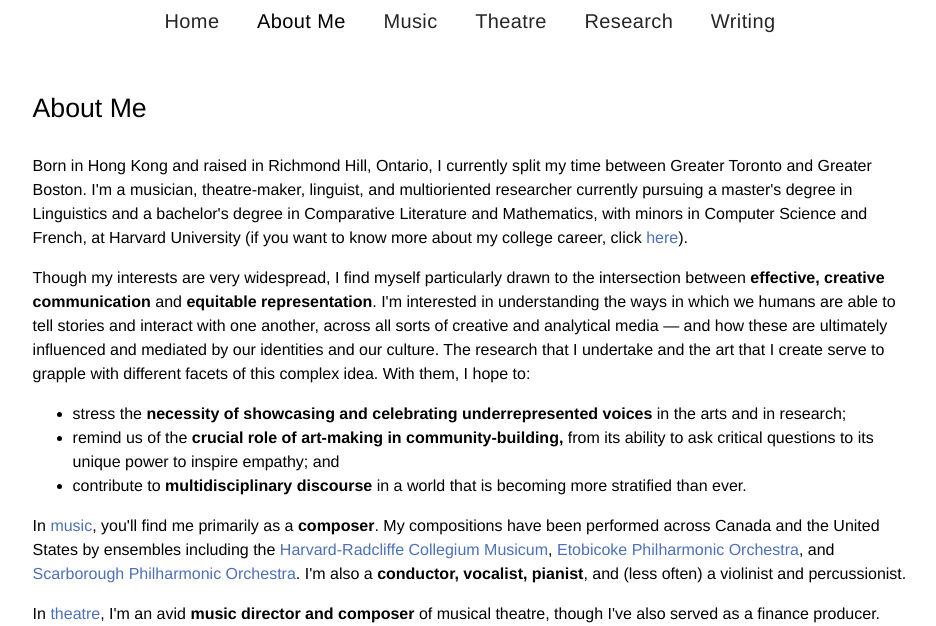
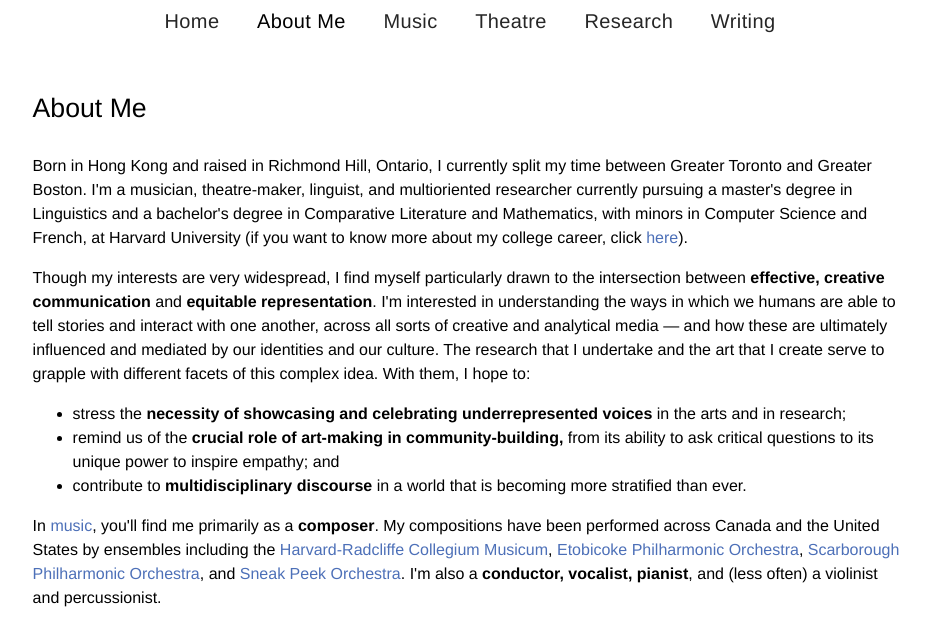
Before and after one commit to imianchan/imianchan.github.io, a plain HTML site: page about.html in a window 1280 px wide. Shown: the part 325-951 px from the top of the page, without its empty margins (170-1106 px from the left). Drawn offline with Linux system fonts and the light colour scheme.

Commit message:
extra orchestra

```diff
--- a/about.html
+++ b/about.html
@@ -66,8 +66,9 @@
     My compositions have been performed across Canada and the United States by
     ensembles including the <a href="http://www.hrcm.org/">Harvard-Radcliffe
     Collegium Musicum</a>, <a href="https://www.eporchestra.ca/">Etobicoke
-    Philharmonic Orchestra</a>, and <a href="https://www.spo.ca/">Scarborough
-    Philharmonic Orchestra</a>. I'm also a <b>conductor, vocalist, pianist</b>,
+    Philharmonic Orchestra</a>, <a href="https://www.spo.ca/">Scarborough
+    Philharmonic Orchestra</a>, and <a href="https://www.sneakpeekorchestra.com/">
+    Sneak Peek Orchestra</a>. I'm also a <b>conductor, vocalist, pianist</b>,
     and (less often) a violinist and percussionist.
     </p>
     <p>
```
